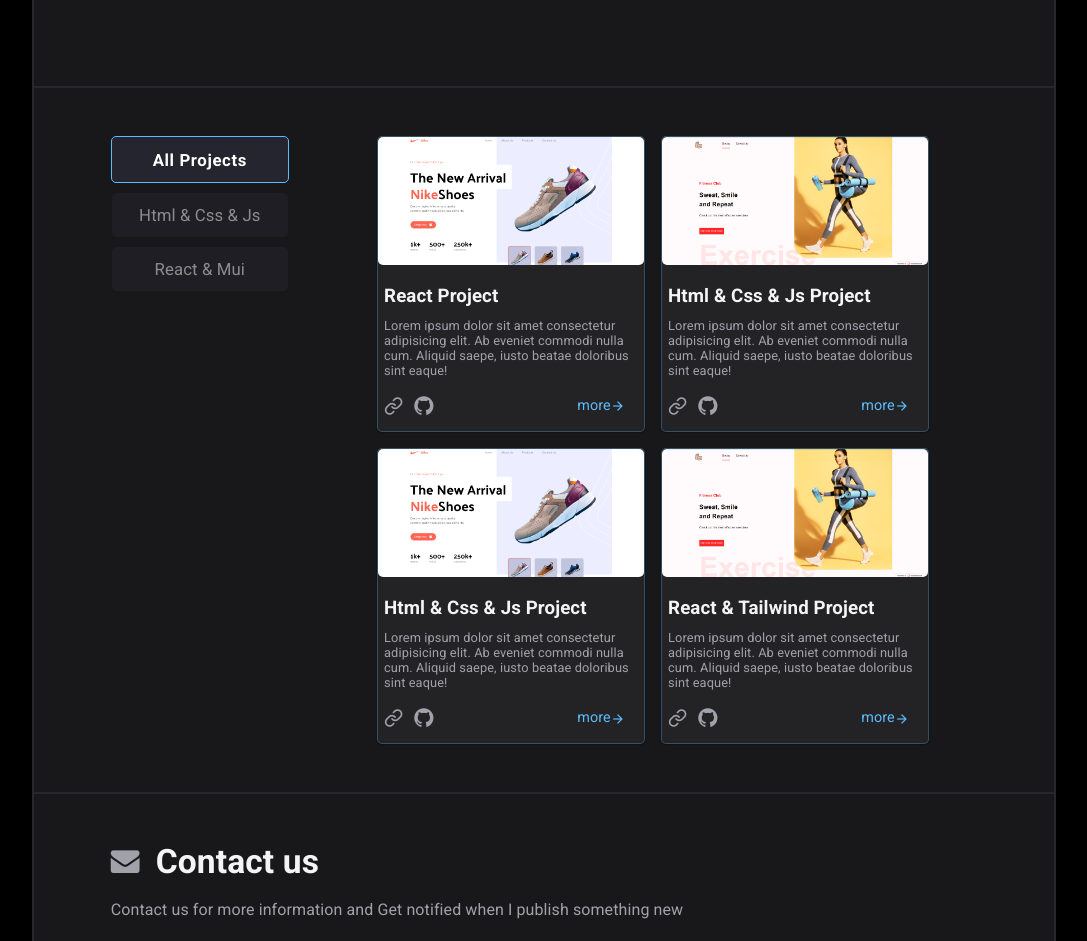
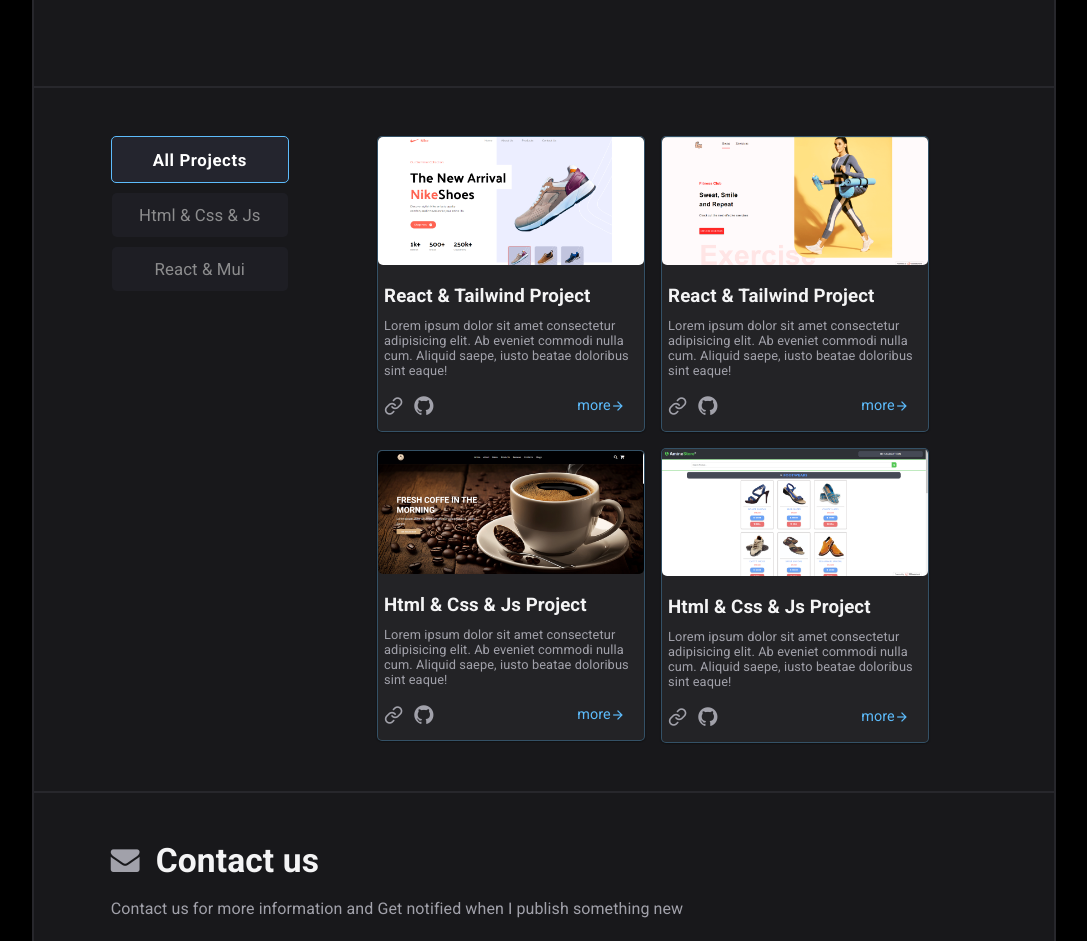
Before and after one commit to A-min-E/react-animated-portfolio, a React (Vite) app: page / in a window 1280 px wide. Shown: the part 580-1521 px from the top of the page, without its empty margins (96-1183 px from the left). Built offline with nearby package versions, Linux system fonts and the light colour scheme.

Commit message:
adding some other websites to the main secetion

```diff
--- a/package.json
+++ b/package.json
@@ -1,5 +1,6 @@
 {
   "name": "react-animated-portfolio",
+  "homepage": "./",
   "private": true,
   "version": "0.0.0",
   "type": "module",
--- a/src/components/3-main/myProjects.js
+++ b/src/components/3-main/myProjects.js
@@ -1,26 +1,26 @@
 export const myProjects = [
   {
-    projectTitle: "react project",
+    projectTitle: "react & tailwind project",
     category: ["react"],
     imgPath: "./project1.png",
     webSite: "https://nike-shop.rf.gd/?i=1",
   },
   {
-    projectTitle: "html & css & js project",
-    category: ["js"],
+    projectTitle: "react & tailwind project",
+    category: ["react"],
     imgPath: "./project2.png",
     webSite: "https://maw-fitness-club.000webhostapp.com/",
   },
   {
     projectTitle: "html & css & js project",
     category: ["js"],
-    imgPath: "./project1.png",
-    webSite: "https://nike-shop.rf.gd/?i=1",
+    imgPath: "./project3.png",
+    webSite: "https://maw-coffe-shop.000webhostapp.com/",
   },
   {
-    projectTitle: "react & tailwind project",
-    category: ["tailwind", "react"],
-    imgPath: "./project2.png",
-    webSite: "https://maw-fitness-club.000webhostapp.com/",
+    projectTitle: "html & css & js project",
+    category: ["js"],
+    imgPath: "./project4.png",
+    webSite: "https://aminestoremaroc.000webhostapp.com/",
   },
 ];
```
Also changed, not shown: public/project3.png (added), public/project4.png (added).
